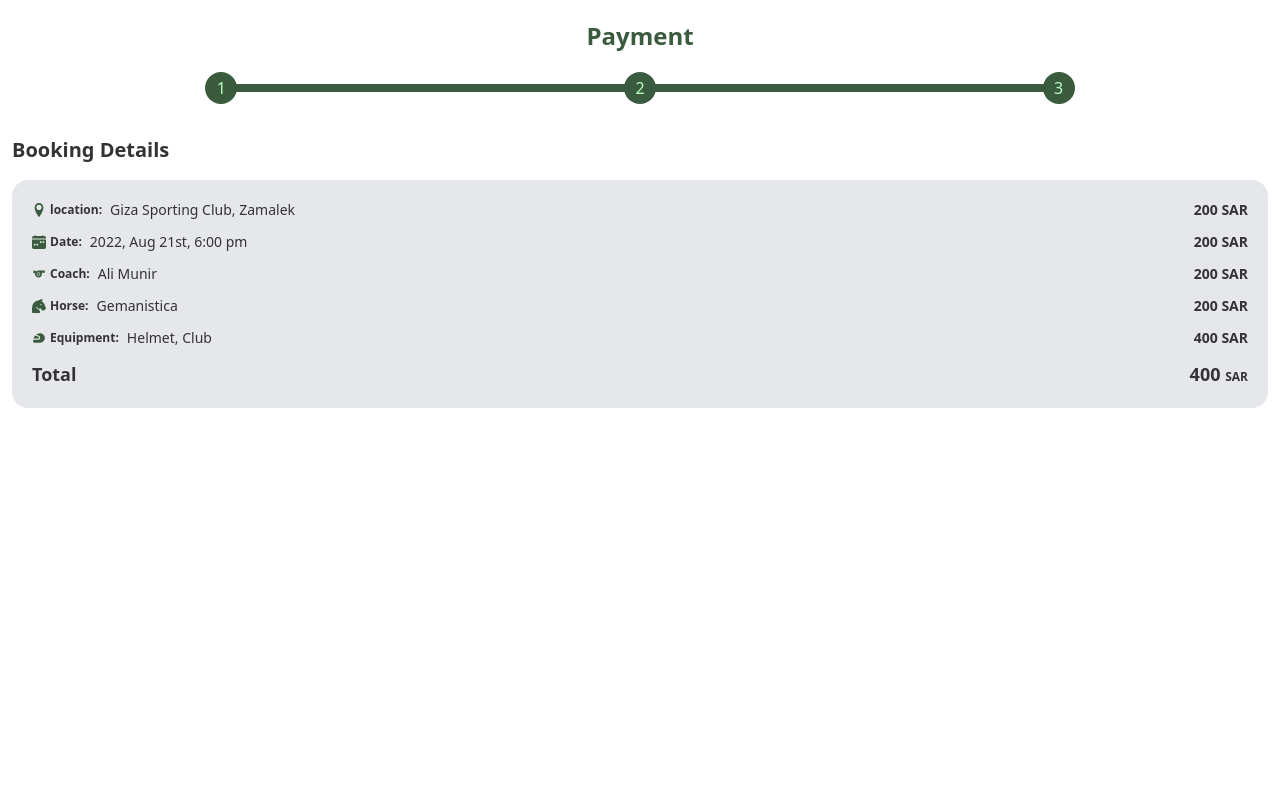
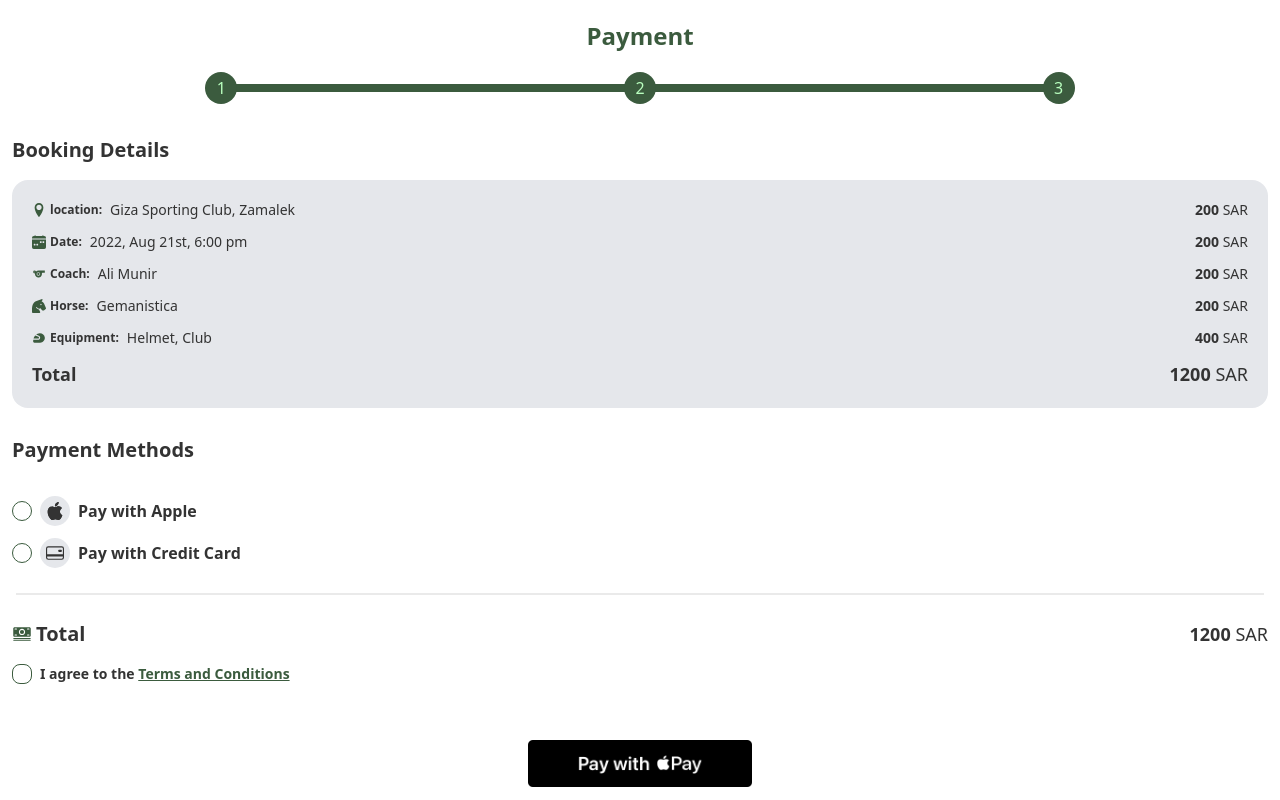
Before and after one commit to ptit-sa/booking-section, a React (Create React App) app: page /1/pay in a window 1280 px wide. Built offline with nearby package versions, Linux system fonts and the light colour scheme; the HTML template or start-up script is replaced by a standard one; what tailwindcss-rtl would draw is missing.

Commit message:
payment section

```diff
--- a/src/pages/Pay.js
+++ b/src/pages/Pay.js
@@ -4,7 +4,10 @@ import { BsCalendarWeekFill } from "react-icons/bs";
 import { MdOutlineSports } from "react-icons/md";
 import { MdSportsMotorsports } from "react-icons/md";
 import { FaHorseHead } from "react-icons/fa";
-
+import { BsApple } from "react-icons/bs";
+import { BsCreditCard2Back } from "react-icons/bs";
+import { IoIosCash } from "react-icons/io";
+import ApplePay from "../assets/pay_apple_pay.png";
 export default function Pay() {
   return (
     <div className="min-h-screen flex justify-start flex-col p-3 ">
@@ -26,7 +29,7 @@ export default function Pay() {
               <p className="text-sm">Giza Sporting Club, Zamalek</p>
             </div>
             <p className="text-sm font-bold ">
-              200 <span className="text-2xs ">SAR</span>
+              200 <span className="text-2xs font-thin ">SAR</span>
             </p>
           </div>
           <div className="flex flex-row justify-between items-center">
@@ -38,7 +41,7 @@ export default function Pay() {
               <p className="text-sm">2022, Aug 21st, 6:00 pm</p>
             </div>
             <p className="text-sm font-bold ">
-              200 <span className="text-2xs ">SAR</span>
+              200 <span className="text-2xs font-thin ">SAR</span>
             </p>
           </div>
           <div className="flex flex-row justify-between items-center">
@@ -50,7 +53,7 @@ export default function Pay() {
               <p className="text-sm">Ali Munir</p>
             </div>
             <p className="text-sm font-bold ">
-              200 <span className="text-2xs ">SAR</span>
+              200 <span className="text-2xs font-thin ">SAR</span>
             </p>
           </div>
           <div className="flex flex-row justify-between items-center">
@@ -62,7 +65,7 @@ export default function Pay() {
               <p className="text-sm">Gemanistica</p>
             </div>
             <p className="text-sm font-bold ">
-              200 <span className="text-2xs ">SAR</span>
+              200 <span className="text-2xs font-thin ">SAR</span>
             </p>
           </div>
           <div className="flex flex-row justify-between items-center">
@@ -74,7 +77,7 @@ export default function Pay() {
               <p className="text-sm">Helmet, Club</p>
             </div>
             <p className="text-sm font-bold ">
-              400 <span className="text-2xs ">SAR</span>
+              400 <span className="text-2xs font-thin ">SAR</span>
             </p>
           </div>
           <div className="flex flex-row justify-between items-center">
@@ -84,8 +87,144 @@ export default function Pay() {
               </div>
             </div>
             <p className="text-lg font-bold ">
-              400 <span className="text-xs ">SAR</span>
+              1200 <span className="text-2xs font-thin ">SAR</span>
             </p>
+          </div>
+        </div>
+      </div>
+      <div className="flex flex-col gap-4 mt-7">
+        <h1 className="text-xl font-bold">Payment Methods</h1>
+        <div className="flex flex-col gap-3 mt-4">
+          <label className="flex flex-row items-center gap-2">
+            <input
+              type="radio"
+              name="paymentType"
+              className="radio radio-primary w-5 h-5"
+            />
+            <div className="rounded-full p-1.5 bg-gray-200">
+              <BsApple className="text-lg" />
+            </div>
+            <p className="font-semibold">Pay with Apple</p>
+          </label>
+          <label className="flex flex-row items-center gap-2">
+            <input
+              type="radio"
+              name="paymentType"
+              className="radio radio-primary w-5 h-5"
+            />
+            <div className="rounded-full p-1.5 bg-gray-200">
+              <BsCreditCard2Back className="text-lg" />
+            </div>
+            <p className="font-semibold">Pay with Credit Card</p>
+          </label>
+        </div>
+        <div className="divider h-3 m-1" />
+        <div className="flex flex-row items-center justify-between">
+          <div className="flex items-center gap-1">
+            <IoIosCash className="text-xl text-prim" />
+            <p className="font-semibold text-xl">Total</p>
+          </div>
+          <p className="text-lg font-bold ">
+            1200 <span className="text-2xs font-thin ">SAR</span>
+          </p>
+        </div>
+        <label className="flex flex-row items center gap-2">
+          <input
+            type="checkbox"
+            className="checkbox checkbox-primary w-5 h-5"
+          />
+          <p className="font-semibold text-sm">
+            I agree to the{" "}
+            <label htmlFor="TCModal" className="text-prim link">
+              Terms and Conditions
+            </label>
+          </p>
+        </label>
+        <div className="flex items-center justify-center mt-10">
+          <img src={ApplePay} alt="" className="w-56" />
+        </div>
+      </div>
+      <input type="checkbox" id="TCModal" className="modal-toggle" />
+      <div className="modal">
+        <div className="modal-box">
+          <h3 className="font-bold text-lg text-center mb-4">
+            Terms and Conditions
+          </h3>
+          <div className="overflow-y-auto h-[300px]">
+            Introduction These Website Standard Terms and Conditions written on
+            this webpage shall manage your use of our website, Webiste Name
+            accessible at Website.com. These Terms will be applied fully and
+            affect to your use of this Website. By using this Website, you
+            agreed to accept all terms and conditions written in here. You must
+            not use this Website if you disagree with any of these Website
+            Standard Terms and Conditions. Minors or people below 18 years old
+            are not allowed to use this Website. Intellectual Property Rights
+            Other than the content you own, under these Terms, Company Name
+            and/or its licensors own all the intellectual property rights and
+            materials contained in this Website. You are granted limited license
+            only for purposes of viewing the material contained on this Website.
+            Restrictions You are specifically restricted from all of the
+            following: publishing any Website material in any other media;
+            selling, sublicensing and/or otherwise commercializing any Website
+            material; publicly performing and/or showing any Website material;
+            using this Website in any way that is or may be damaging to this
+            Website; using this Website in any way that impacts user access to
+            this Website; using this Website contrary to applicable laws and
+            regulations, or in any way may cause harm to the Website, or to any
+            person or business entity; engaging in any data mining, data
+            harvesting, data extracting or any other similar activity in
+            relation to this Website; using this Website to engage in any
+            advertising or marketing. Certain areas of this Website are
+            restricted from being access by you and Company Name may further
+            restrict access by you to any areas of this Website, at any time, in
+            absolute discretion. Any user ID and password you may have for this
+            Website are confidential and you must maintain confidentiality as
+            well. Your Content In these Website Standard Terms and Conditions,
+            “Your Content” shall mean any audio, video text, images or other
+            material you choose to display on this Website. By displaying Your
+            Content, you grant Company Name a non-exclusive, worldwide
+            irrevocable, sub licensable license to use, reproduce, adapt,
+            publish, translate and distribute it in any and all media. Your
+            Content must be your own and must not be invading any third-party's
+            rights. Company Name reserves the right to remove any of Your
+            Content from this Website at any time without notice. No warranties
+            This Website is provided “as is,” with all faults, and Company Name
+            express no representations or warranties, of any kind related to
+            this Website or the materials contained on this Website. Also,
+            nothing contained on this Website shall be interpreted as advising
+            you. Limitation of liability In no event shall Company Name, nor any
+            of its officers, directors and employees, shall be held liable for
+            anything arising out of or in any way connected with your use of
+            this Website whether such liability is under contract. Company Name,
+            including its officers, directors and employees shall not be held
+            liable for any indirect, consequential or special liability arising
+            out of or in any way related to your use of this Website.
+            Indemnification You hereby indemnify to the fullest extent Company
+            Name from and against any and/or all liabilities, costs, demands,
+            causes of action, damages and expenses arising in any way related to
+            your breach of any of the provisions of these Terms. Severability If
+            any provision of these Terms is found to be invalid under any
+            applicable law, such provisions shall be deleted without affecting
+            the remaining provisions herein. Variation of Terms Company Name is
+            permitted to revise these Terms at any time as it sees fit, and by
+            using this Website you are expected to review these Terms on a
+            regular basis. Assignment The Company Name is allowed to assign,
+            transfer, and subcontract its rights and/or obligations under these
+            Terms without any notification. However, you are not allowed to
+            assign, transfer, or subcontract any of your rights and/or
+            obligations under these Terms. Entire Agreement These Terms
+            constitute the entire agreement between Company Name and you in
+            relation to your use of this Website, and supersede all prior
+            agreements and understandings. Governing Law & Jurisdiction These
+            Terms will be governed by and interpreted in accordance with the
+            laws of the State of Country, and you submit to the non-exclusive
+            jurisdiction of the state and federal courts located in Country for
+            the resolution of any disputes.
+          </div>
+          <div className="modal-action">
+            <label for="TCModal" className="btn btn-primary">
+              Close
+            </label>
           </div>
         </div>
       </div>
```
Also changed, not shown: src/assets/apple_pay.svg (added), src/assets/pay_apple_pay.png (added).
